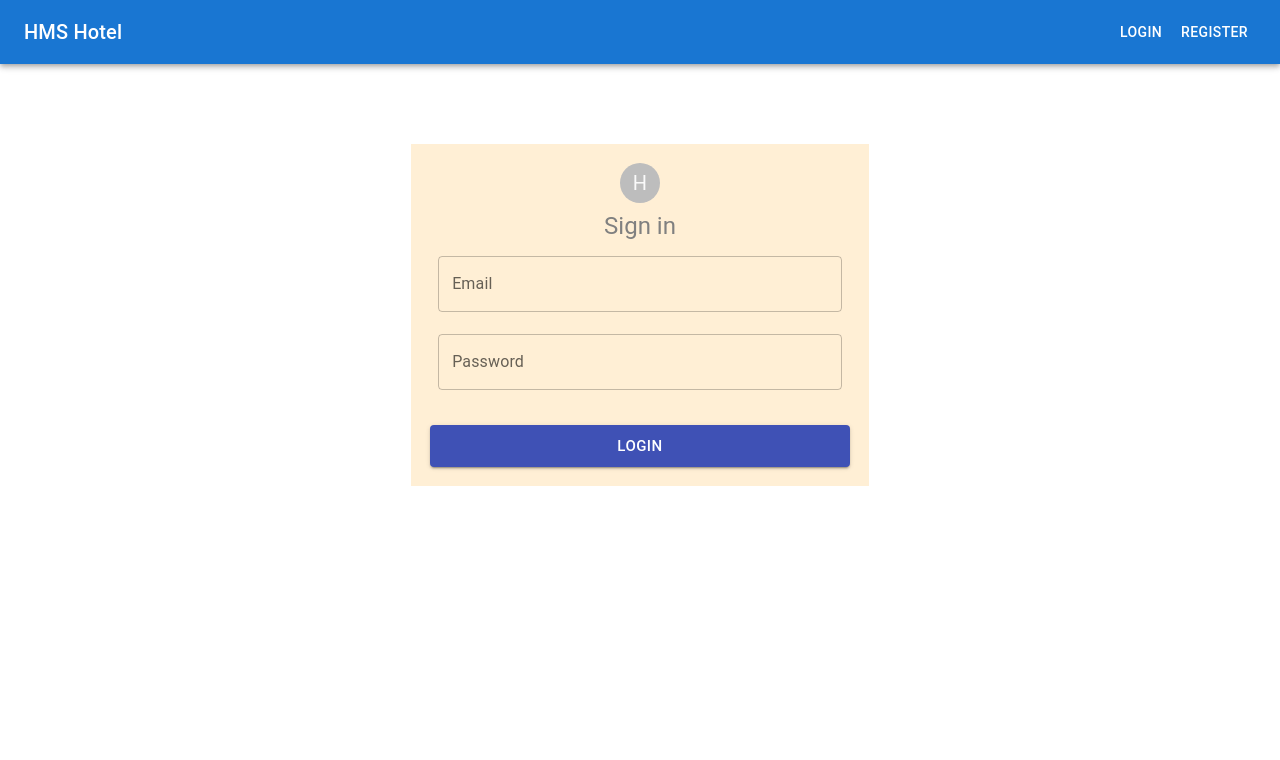
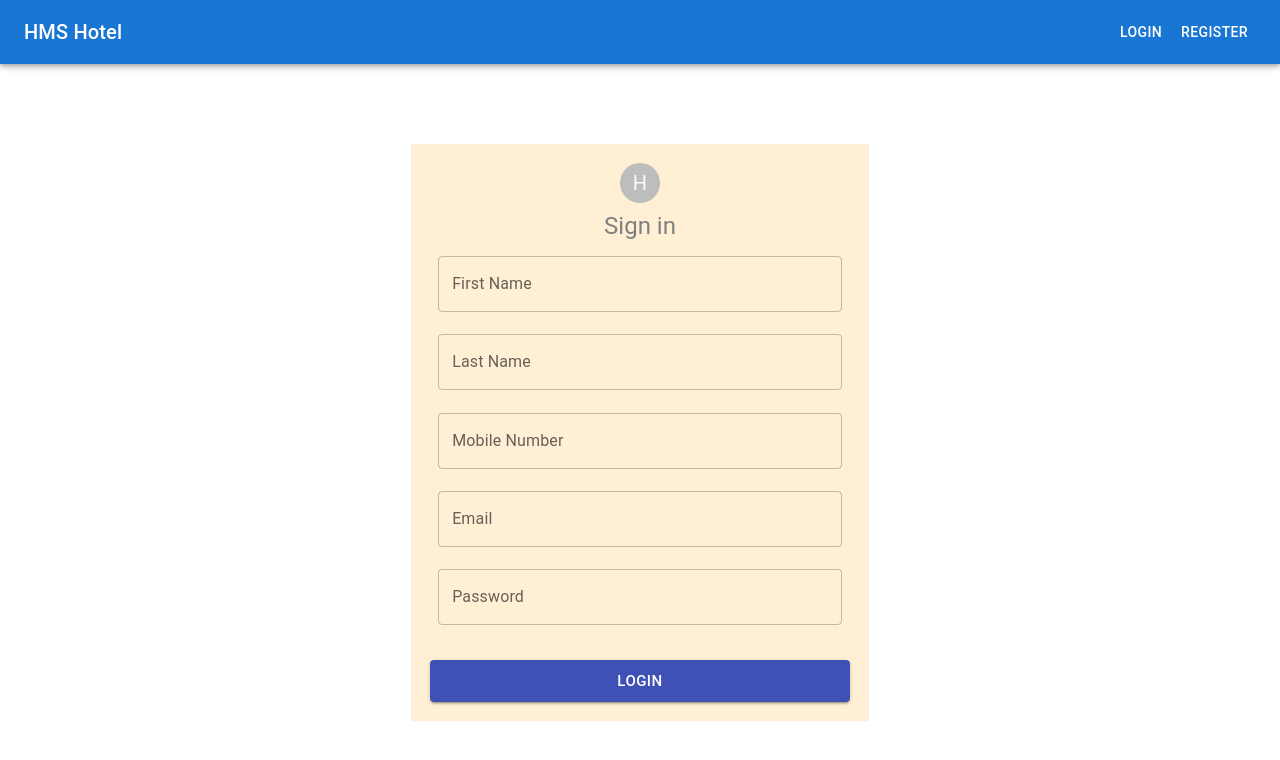
Before and after one commit to Arunkumar2611/Hotel-management-site, a React (Create React App) app: page /register in a window 1280 px wide. Shown: the top 760 px of the page. Built offline with nearby package versions, Linux system fonts and the light colour scheme.

Commit message:
Completed Registration form structure

```diff
--- a/src/component/register/register.jsx
+++ b/src/component/register/register.jsx
@@ -4,8 +4,23 @@ import { Typography, Button, Avatar } from "@material-ui/core";
 import { TextField } from "@mui/material";
 
 export default function Register() {
+  const [firstname, setFirst_Name] = useState("");
+  const [lastname, setLast_Name] = useState("");
+  const [mobileno, setMobile_No] = useState("");
   const [email, setEmail] = useState("");
   const [password, setPassword] = useState("");
+
+  const handleFirst_Name = (e) => {
+    setFirst_Name(e.target.value);
+  };
+
+  const handleLast_Name = (e) => {
+    setLast_Name(e.target.value);
+  };
+
+  const handleMobile_No = (e) => {
+    setMobile_No(e.target.value);
+  };
 
   const handleEmail = (e) => {
     setEmail(e.target.value);
@@ -16,8 +31,14 @@ export default function Register() {
   };
 
   const handleSubmit = () => {
+    console.log("firstname is ", firstname);
+    console.log("lastname is ", lastname);
+    console.log("mobileno is ", mobileno);
     console.log("email is ", email);
     console.log("password is ", password);
+    setFirst_Name("");
+    setLast_Name("");
+    setMobile_No("");
     setEmail("");
     setPassword("");
   };
@@ -33,6 +54,39 @@ export default function Register() {
         </Typography>
       </Div>
       <form>
+        <Div>
+          <TextField
+            id="firstname"
+            label="First Name"
+            type="firstname"
+            variant="outlined"
+            value={firstname}
+            onChange={handleFirst_Name}
+            sx={{ m: 1, width: '40ch' }}
+          />
+        </Div>
+        <Div>
+          <TextField
+            id="lastname"
+            label="Last Name"
+            type="lastname"
+            variant="outlined"
+            value={lastname}
+            onChange={handleLast_Name}
+            sx={{ m: 1, width: '40ch' }}
+          />
+        </Div>
+        <Div>
+          <TextField
+            id="mobileno"
+            label="Mobile Number"
+            type="mobileno"
+            variant="outlined"
+            value={mobileno}
+            onChange={handleMobile_No}
+            sx={{ m: 1, width: '40ch' }}
+          />
+        </Div>
         <Div>
           <TextField
             id="email"
```
